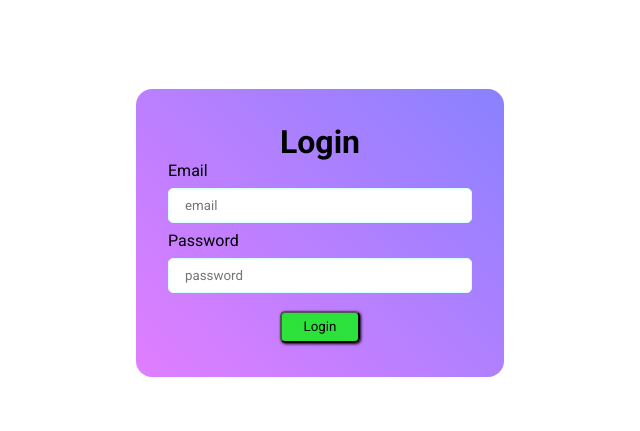
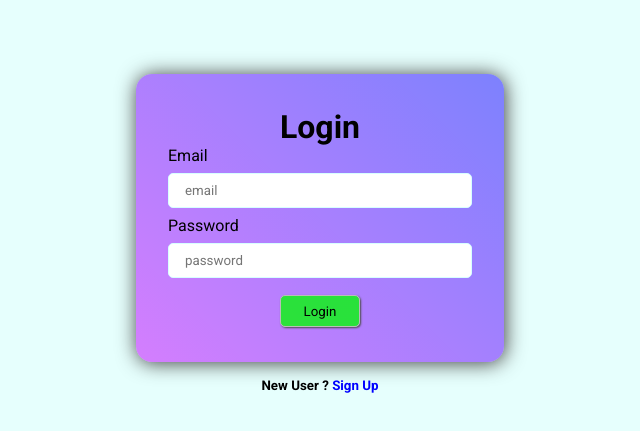
Before and after one commit to vinayak41/todo-app-MERN, a React (Create React App) app in the folder client/: page / in a window 1280 px wide. Shown: the part 167-598 px from the top of the page, without its empty margins (320-960 px from the left). Built offline with nearby package versions, Linux system fonts and the light colour scheme.

Commit message:
fix bugs and update UI of login and signup pages

```diff
--- a/client/src/App.js
+++ b/client/src/App.js
@@ -7,6 +7,7 @@ import SignUp from "./components/SignUp/SignUp";
 function App() {
   const isLogin = useSelector((state) => state.todo.isLogin);
   const showSignUpPage = useSelector((state) => state.todo.showSignUpPage);
+  console.log(showSignUpPage);
   return (
     <div className="app">
       {isLogin ? (
--- a/client/src/Redux/Actions/todo.js
+++ b/client/src/Redux/Actions/todo.js
@@ -1,4 +1,4 @@
-import { ADD_TODO, FETCH_TODOS_SUCCESS, DELETE_TODO, DONE_TODO, UNDONE_TODO, LOGIN_SUCCESS, SHOW_LOGIN_PAGE, SIGNUP_SUCCESS} from '../TypeConstants/typeConstants';
+import { ADD_TODO, FETCH_TODOS_SUCCESS, DELETE_TODO, DONE_TODO, UNDONE_TODO, LOGIN_SUCCESS, SHOW_LOGIN_PAGE, SIGNUP_SUCCESS, SHOW_SIGNUP_PAGE} from '../TypeConstants/typeConstants';
 import axios from 'axios';
 const api = 'http://localhost:8000/todo'
 
@@ -76,3 +76,9 @@ export const showLoginPage = () => {
         type: SHOW_LOGIN_PAGE
     }
 }
+
+export const showSignUpPage = () => {
+    return {
+        type: SHOW_SIGNUP_PAGE
+    }
+}
--- a/client/src/Redux/Reducers/todo.js
+++ b/client/src/Redux/Reducers/todo.js
@@ -7,6 +7,7 @@ import {
   LOGIN_SUCCESS,
   SHOW_LOGIN_PAGE,
   SIGNUP_SUCCESS,
+  SHOW_SIGNUP_PAGE,
 } from "../TypeConstants/typeConstants";
 const initialState = {
   todoList: [],
@@ -66,6 +67,11 @@ export default (state = initialState, action) => {
         ...state,
         showSignUpPage: false,
       };
+    case SHOW_SIGNUP_PAGE:
+    return {
+      ...state,
+      showSignUpPage: true
+    }
     case SIGNUP_SUCCESS:
     return {
       ...state,
--- a/client/src/Redux/TypeConstants/typeConstants.js
+++ b/client/src/Redux/TypeConstants/typeConstants.js
@@ -6,3 +6,4 @@ export const UNDONE_TODO = "UNDONE_TODO";
 export const LOGIN_SUCCESS = "LOGIN_SUCCESS";
 export const SIGNUP_SUCCESS = "SIGNUP_SUCCESS";
 export const SHOW_LOGIN_PAGE = "SHOW_LOGIN_PAGE";
+export const SHOW_SIGNUP_PAGE = "SHOW_SIGNUP_PAGE";
--- a/client/src/components/Login/Login.css
+++ b/client/src/components/Login/Login.css
@@ -2,10 +2,11 @@
     width: 100vw;
     height: 100vh;
     display: flex;
-    /* flex-direction: column; */
+    flex-direction: column;
     justify-content: center;
     align-items: center;
     overflow: hidden;
+    background-color: rgb(230, 255, 253);
 }
 
 .login-form {
@@ -17,6 +18,7 @@
     justify-content: center;
     border-radius: 1rem;
     background-image: linear-gradient(45deg, rgba(195, 0, 255, 0.507), rgba(17, 0, 255, 0.493));
+    box-shadow: 1px 1px 20px rgb(59, 59, 59);
 }
 
 .login-form > input{
@@ -42,7 +44,18 @@
     height: 2rem;
     margin: .6rem auto 0rem auto;
     background-color: rgba(0, 255, 0, 0.767);
-    border-style: 1px solid rgb(255, 255, 255);
+    border: 1px solid rgb(187, 187, 187);
     border-radius: 5px;
-    box-shadow: 1px 1px 3px black;
+    box-shadow: 1px 1px 2px rgb(77, 77, 77);
 }
+
+.login-page .text-btn {
+    margin-top: 1rem;
+    display: inline-block;
+    background-color: transparent;
+    border-style: none;
+}
+
+.login-page .text-btn span {
+    color: blue;
+}
--- a/client/src/components/Login/Login.js
+++ b/client/src/components/Login/Login.js
@@ -1,6 +1,6 @@
 import React, { useState } from "react";
 import {useDispatch} from 'react-redux'
-import {login} from '../../Redux/Actions/todo'
+import {login, showSignUpPage} from '../../Redux/Actions/todo'
 import "./Login.css";
 
 export default function Login() {
@@ -41,6 +41,7 @@ export default function Login() {
         />
         <button type="submit">Login</button>
       </form>
+      <button className="text-btn" onClick={() => dispatch(showSignUpPage())}><h4>New User ? <span>Sign Up</span></h4></button>
     </div>
   );
 }
--- a/client/src/components/SignUp/SignUp.css
+++ b/client/src/components/SignUp/SignUp.css
@@ -6,6 +6,7 @@
     justify-content: center;
     align-items: center;
     overflow: hidden;
+    background-color: rgb(230, 255, 253);
 }
 
 .signup-form {
@@ -17,6 +18,7 @@
     justify-content: center;
     border-radius: 1rem;
     background-image: linear-gradient(45deg, rgba(195, 0, 255, 0.507), rgba(17, 0, 255, 0.493));
+    box-shadow: 1px 1px 20px rgb(59, 59, 59);
 }
 
 .signup-form > input{
@@ -42,9 +44,9 @@
     height: 2rem;
     margin: .6rem auto 0rem auto;
     background-color: rgba(0, 255, 0, 0.767);
-    border-style: 1px solid rgb(255, 255, 255);
+    border: 1px solid rgb(187, 187, 187);
     border-radius: 5px;
-    box-shadow: 1px 1px 3px black;
+    box-shadow: 1px 1px 2px rgb(77, 77, 77);
 }
 
 .signup-form > h5 {
@@ -59,3 +61,7 @@
     background-color: transparent;
     border-style: none;
 }
+
+.signup-page .text-btn span {
+    color: blue;
+}
--- a/client/src/components/SignUp/SignUp.js
+++ b/client/src/components/SignUp/SignUp.js
@@ -14,14 +14,14 @@ export default function SignUp() {
       <form className="signup-form" onSubmit={(e) => handleSubmit(e)}>
         <h1>Sign Up</h1>
         <label for="name">Name</label>
-        <input type="text" name="name" />
+        <input type="text" name="name" placeholder="name" />
         <label for="email">Email</label>
-        <input type="email" name="email" />
+        <input type="email" name="email" placeholder="email" />
         <label for="password">Name</label>
-        <input type="password" name="password" />
+        <input type="password" name="password" placeholder="password" />
         <button className="signup-btn" type="submit">Sign Up</button>
       </form>
-        <button className="text-btn"><h4 onClick={dispatch(showLoginPage())}>Already have acount ? <span>Login</span></h4></button>
+        <button className="text-btn" onClick={() => dispatch(showLoginPage())}><h4>Already have acount ? <span>Login</span></h4></button>
     </div>
   );
 }
```
